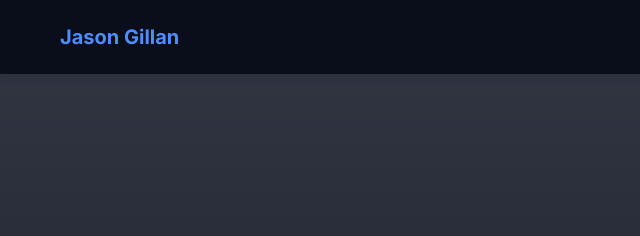
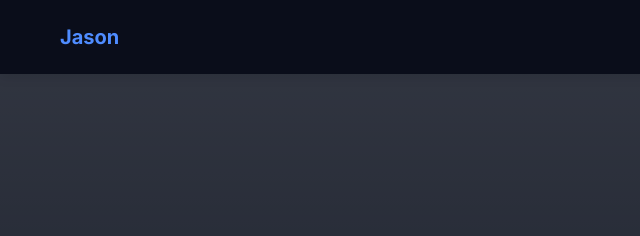
Before and after one commit to MrJasonDEX/CV-Work, a plain HTML site: page index.html in a window 1280 px wide. Shown: the top 236 px of the page, 0-640 px from the left. Drawn offline with nearby package versions, Linux system fonts and the light colour scheme; a script that the page names is missing.

Commit message:
Update index.html

```diff
--- a/index.html
+++ b/index.html
@@ -3,7 +3,7 @@
 <head>
     <meta charset="UTF-8">
     <meta name="viewport" content="width=device-width, initial-scale=1.0">
-    <title>Jason Gillan - Professional Portfolio</title>
+    <title>Jason  - Professional Portfolio</title>
     <!-- Bootswatch Light (default) -->
     <link id="bootswatch-theme" rel="stylesheet" href="https://cdn.jsdelivr.net/npm/bootswatch@5.3.2/dist/flatly/bootstrap.min.css">
     <!-- Bootswatch Darkly (for dark mode) -->
@@ -14,14 +14,14 @@
     <!-- Add Animate.css for fade-in effects -->
     <link rel="stylesheet" href="https://cdnjs.cloudflare.com/ajax/libs/animate.css/4.1.1/animate.min.css"/>
     <link rel="stylesheet" href="https://cdn.jsdelivr.net/npm/aos@2.3.4/dist/aos.css"/>
-    <meta name="description" content="Jason Gillan | Digital IT Professional, Console Modder, Cybersecurity Enthusiast, Community Builder in Glasgow. Portfolio, CV, and project showcase.">
-    <meta property="og:title" content="Jason Gillan - Digital IT | Console Modder | Cybersecurity Enthusiast">
+    <meta name="description" content="Jason  | Digital IT Professional, Console Modder, Cybersecurity Enthusiast, Community Builder in Glasgow. Portfolio, CV, and project showcase.">
+    <meta property="og:title" content="Jason  - Digital IT | Console Modder | Cybersecurity Enthusiast">
     <meta property="og:description" content="Building secure, creative, and inclusive tech experiences that empower communities and individuals.">
     <meta property="og:image" content="assets/banner.png">
     <meta property="og:url" content="https://mrjasondex.github.io/CV-Work/">
     <meta name="twitter:card" content="summary_large_image">
     <meta name="robots" content="index, follow">
-    <meta name="author" content="Jason Gillan">
+    <meta name="author" content="Jason ">
     <meta name="theme-color" content="#22223b">
     <link rel="canonical" href="https://mrjasondex.github.io/CV-Work/">
     <!-- JSON-LD Structured Data -->
@@ -29,7 +29,7 @@
     {
       "@context": "https://schema.org",
       "@type": "Person",
-      "name": "Jason Gillan",
+      "name": "Jason ",
       "url": "https://mrjasondex.github.io/CV-Work/",
       "sameAs": [
         "https://github.com/MrJasonDex",
@@ -55,7 +55,7 @@
       This will remove unused CSS classes from your custom stylesheet.
       See https://purgecss.com/ for details.
     -->
-    <meta name="keywords" content="Jason Gillan, IT, Cybersecurity, Console Modding, Portfolio, Glasgow">
+    <meta name="keywords" content="Jason , IT, Cybersecurity, Console Modding, Portfolio, Glasgow">
     <link rel="manifest" href="manifest.json">
     <link rel="icon" type="image/png" href="assets/icon-192.png">
 </head>
@@ -64,7 +64,7 @@
     <a href="#main-content" class="visually-hidden-focusable bg-primary text-white px-3 py-2 position-absolute" style="z-index:999;top:8px;left:8px;">Skip to main content</a>
     <nav class="navbar navbar-expand-lg navbar-dark bg-dark fixed-top" aria-label="Main navigation" role="navigation">
         <div class="container">
-            <a class="navbar-brand fw-bold" href="#">Jason Gillan</a>
+            <a class="navbar-brand fw-bold" href="#">Jason </a>
             <button class="navbar-toggler" type="button" data-bs-toggle="collapse" data-bs-target="#navbarNav"
                 aria-controls="navbarNav" aria-expanded="false" aria-label="Toggle navigation">
                 <span class="navbar-toggler-icon"></span>
@@ -205,7 +205,7 @@ window.addEventListener('DOMContentLoaded', typeWriter);
                     <div class="col-lg-6 d-flex flex-column align-items-center">
                         <!-- Profile Photo -->
                         <img src="https://i2-prod.glasgowlive.co.uk/incoming/article28995671.ece/ALTERNATES/s810/0_GL-JASON-ARTIC-6805.jpg"
-                             alt="Jason Gillan" class="img-fluid rounded shadow mb-4" style="max-width:320px; width:100%; object-fit:cover;">
+                             alt="Jason " class="img-fluid rounded shadow mb-4" style="max-width:320px; width:100%; object-fit:cover;">
                         <!-- Side Hustles & Tech Focus -->
                         <div class="skills-overview p-4 w-100">
                             <h3 class="h5 mb-3">Side Hustles & Tech Focus</h3>
@@ -773,7 +773,7 @@ window.addEventListener('DOMContentLoaded', typeWriter);
         <div class="container">
             <div class="row align-items-center">
                 <div class="col-md-6 text-center text-md-start">
-                    <p class="mb-0">&copy; 2024 Jason Gillan. All rights reserved.</p>
+                    <p class="mb-0">&copy; 2024 Jason . All rights reserved.</p>
                 </div>
                 <div class="col-md-6">
                     <div class="d-flex gap-3 justify-content-center justify-content-md-end">
```
